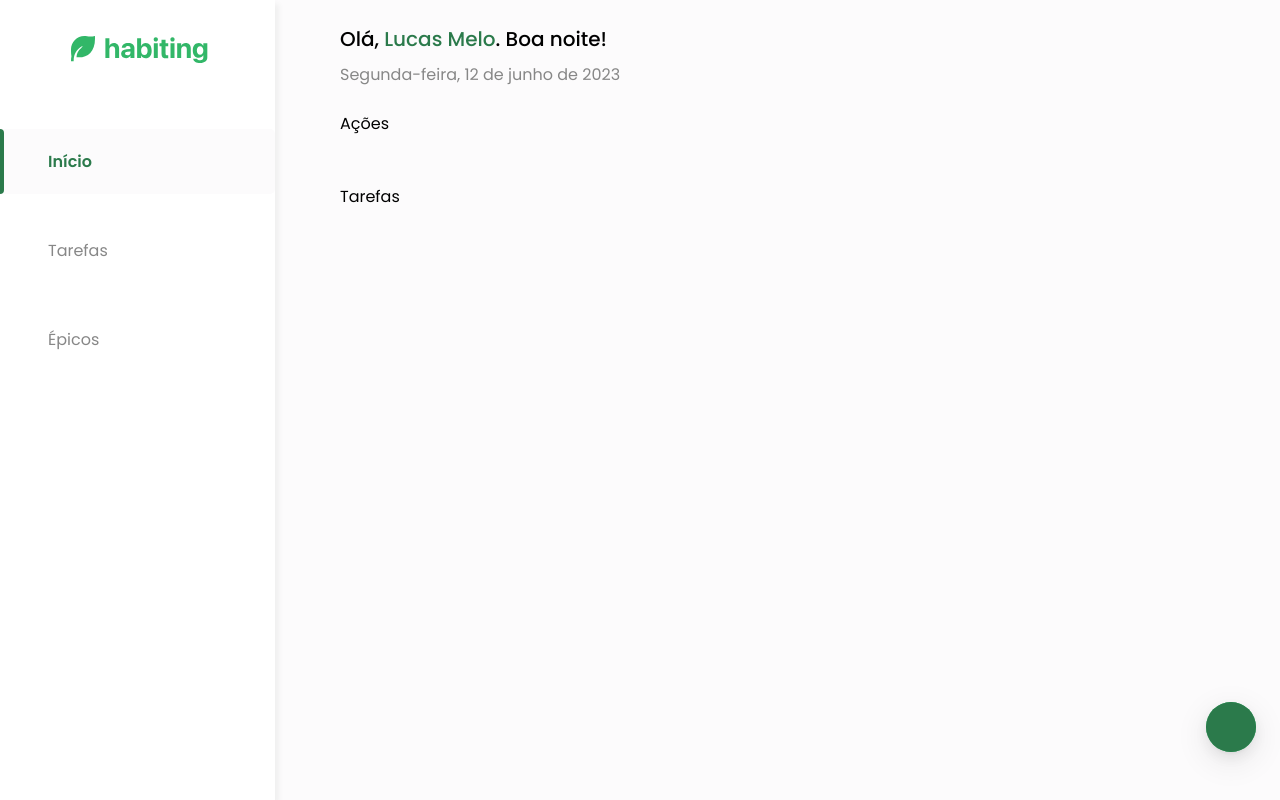
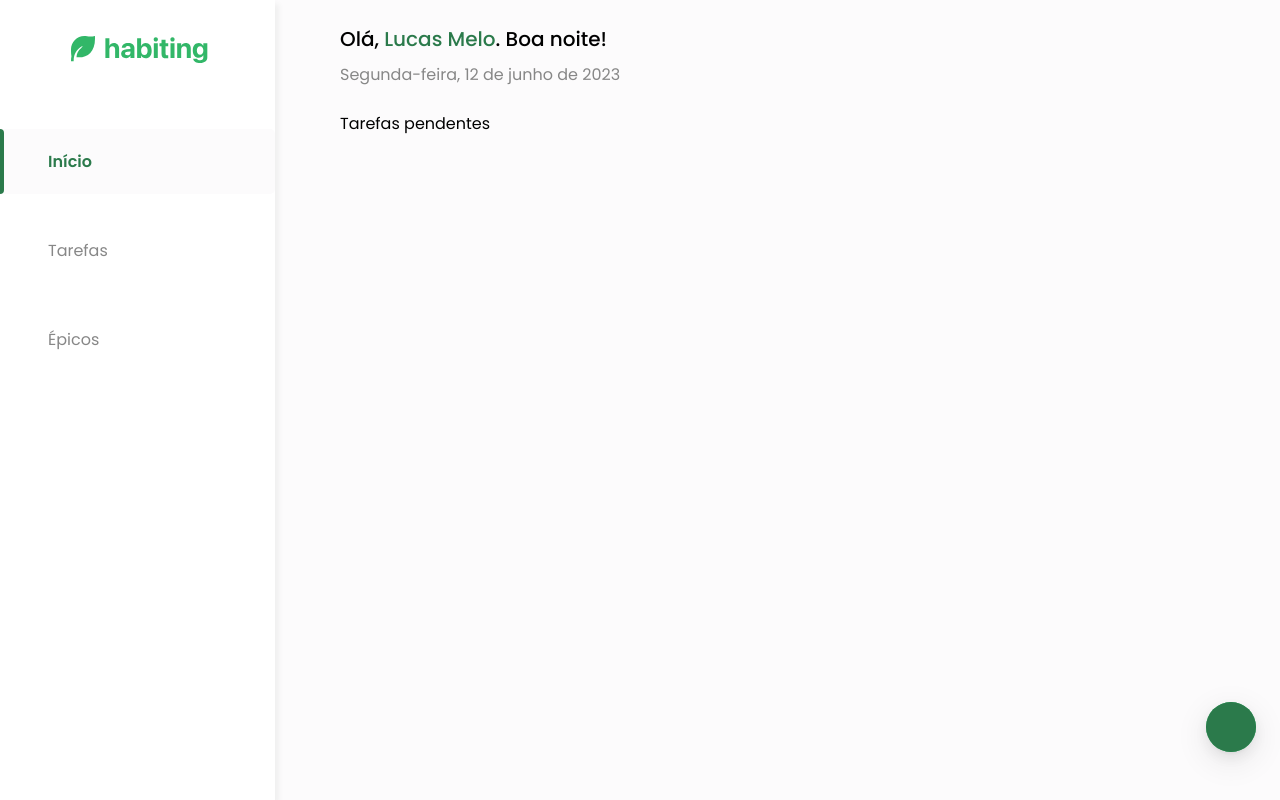
Before and after one commit to lucasgmelo/habiting, a Next.js app: page / in a window 1280 px wide. Built offline with nearby package versions, Linux system fonts and the light colour scheme; some icons are missing.

Commit message:
feat: update default page

```diff
--- a/src/components/Default/index.tsx
+++ b/src/components/Default/index.tsx
@@ -124,9 +124,9 @@ const Default = () => {
           </S.WidgetBigTitle>
         </CardIcon>
       </S.WidgetGrid> */}
-      <S.ActionsTitle>Ações</S.ActionsTitle>
-      <S.Grid>
-        {/* {sortActions(formattedActions).map((action) => {
+      {/* <S.ActionsTitle>Ações</S.ActionsTitle> */}
+      {/* <S.Grid>
+        {sortActions(formattedActions).map((action) => {
           return (
             <ProgressCard
               key={action.title}
@@ -138,9 +138,9 @@ const Default = () => {
               onClickProgress={() => onClickProgress(action)}
             />
           );
-        })} */}
-      </S.Grid>
-      <S.ActionsTitle>Tarefas</S.ActionsTitle>
+        })}
+      </S.Grid> */}
+      <S.ActionsTitle>Tarefas pendentes</S.ActionsTitle>
       <S.TasksGrid>
         {sortTasks(user.tasks).map((task) => (
           <TaskCard
```
